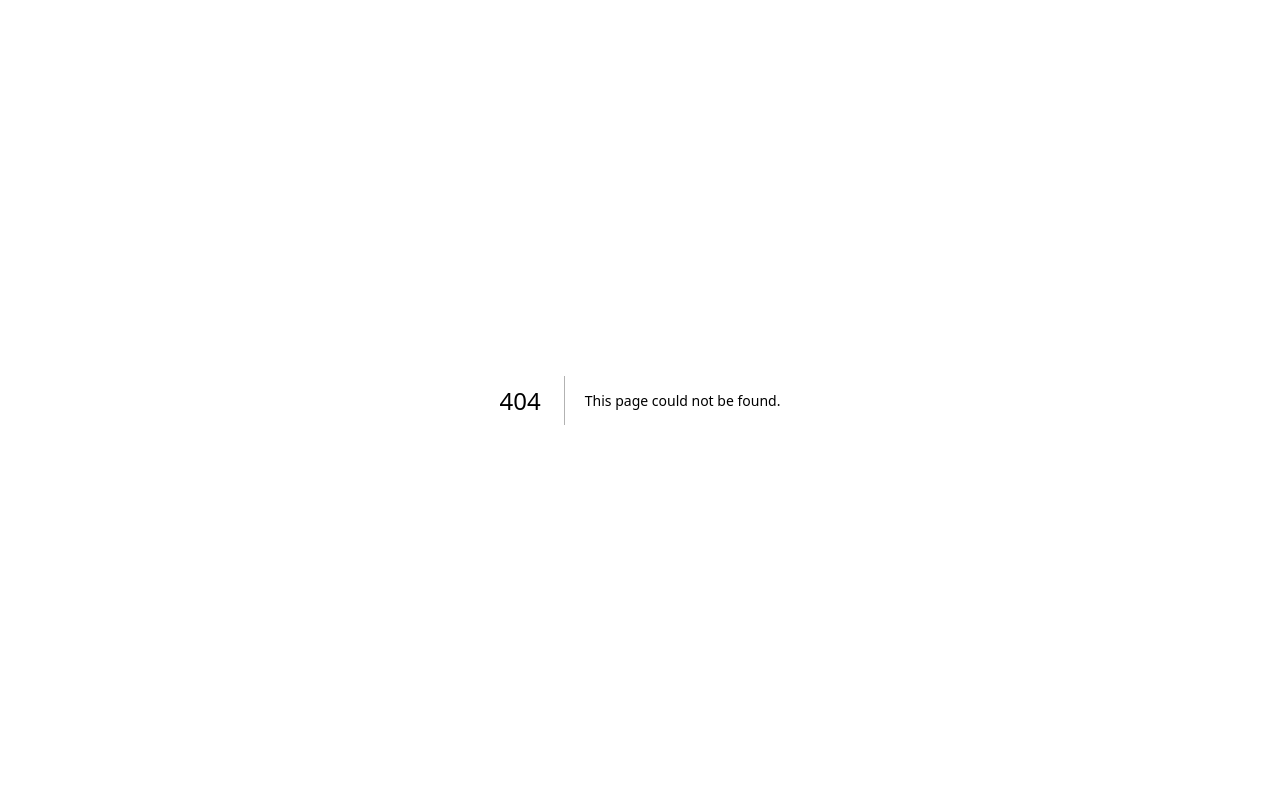
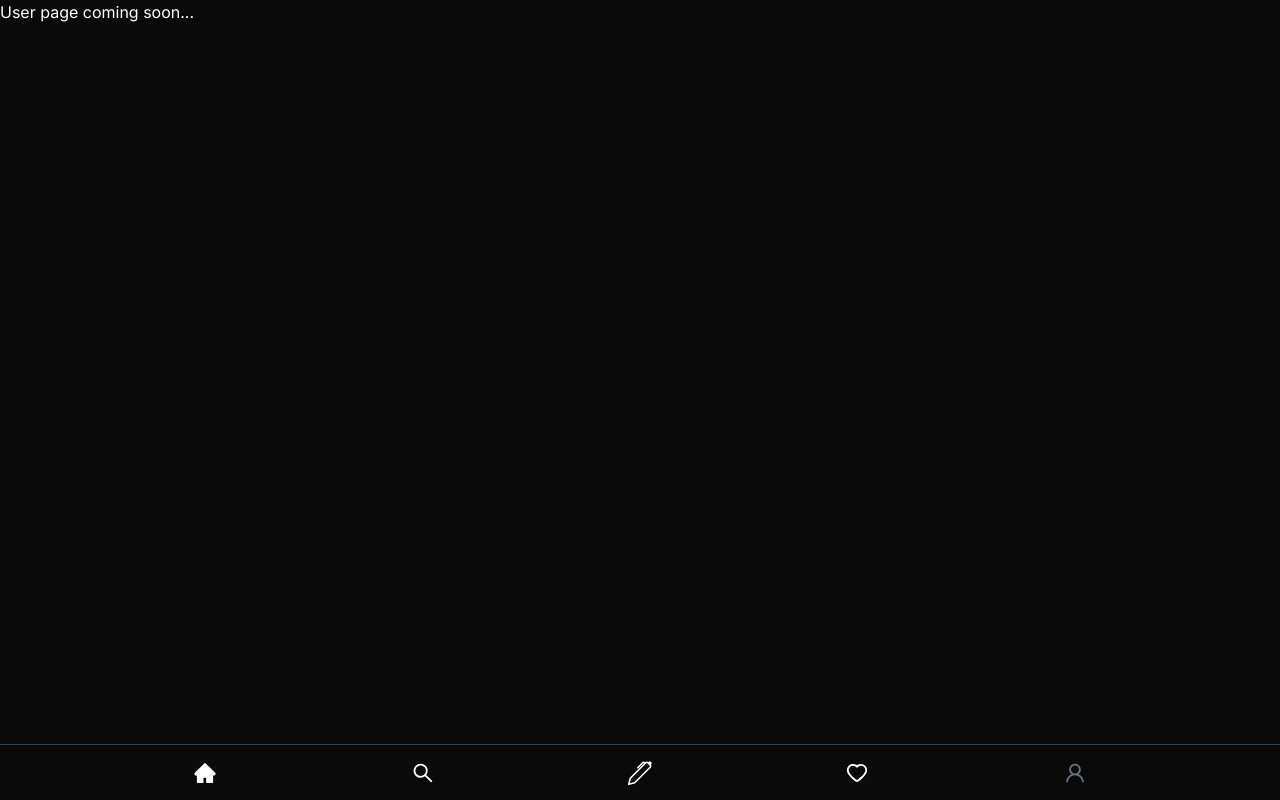
Before and after one commit to Rounak-28/thread-clone, a Next.js app: page /user in a window 1280 px wide. Before the commit this address had no page. Built offline with nearby package versions, Linux system fonts and the light colour scheme.

Commit message:
work on foother navs

```diff
--- a/app/globals.css
+++ b/app/globals.css
@@ -23,10 +23,14 @@
 }
 
 :root {
-  background-color: #1d1c1c;
+  background-color: #0a0a0a;
   color: white;
 }
 
 .bg-dark {
-  background-color: #1d1c1c;
+  background-color: #0a0a0a;
 }
+
+.nav-color {
+  color: rgb(107 114 128);
+}
--- /dev/null
+++ b/app/likes/page.tsx
@@ -0,0 +1,14 @@
+import Footer from "@/components/Footer"
+
+const Page = () => {
+    return (
+      <div>
+      <p>Likes page coming soon...</p>
+      <div className="footer fixed bottom-0">
+        <Footer />
+      </div>
+    </div>
+    )
+  }
+
+  export default Page
--- /dev/null
+++ b/app/search/page.tsx
@@ -0,0 +1,14 @@
+import Footer from "@/components/Footer";
+
+const Page = () => {
+  return (
+    <div>
+      <p>Search page coming soon...</p>
+      <div className="footer fixed bottom-0">
+        <Footer />
+      </div>
+    </div>
+  );
+};
+
+export default Page;
--- /dev/null
+++ b/app/user/page.tsx
@@ -0,0 +1,14 @@
+import Footer from "@/components/Footer"
+
+const Page = () => {
+    return (
+      <div>
+      <p>User page coming soon...</p>
+      <div className="footer fixed bottom-0">
+        <Footer />
+      </div>
+    </div>
+    )
+  }
+
+  export default Page
--- a/components/Footer.tsx
+++ b/components/Footer.tsx
@@ -1,26 +1,32 @@
-import Link from "next/link";
+"use client";
+
 import {
   AiFillHome,
   AiOutlineSearch,
   AiOutlineHeart,
-  AiOutlineHome,
   AiOutlineUser,
 } from "react-icons/ai";
-import { BsFillPenFill, BsFillPersonFill, BsPen } from "react-icons/bs";
+import { BsPen } from "react-icons/bs";
+import NavLink from "./NavLink";
 
 const Footer = () => {
   return (
-    <div className=" border-t-[1px] border-t-gray-700 bg-black text-white text-2xl w-screen h-12 flex justify-evenly items-center">
-      {/* <AiFillHome className="cursor-pointer"/> */}
-      <AiOutlineHome className="cursor-pointer" />
-      <AiOutlineSearch className="cursor-pointer" />
-      {/* <BsFillPenFill className="cursor-pointer"/> */}
-      <Link href="/new_post">
+    <div className=" border-t-[1px] border-t-gray-700 bg-dark text-white text-2xl w-screen h-14 flex justify-evenly items-center">
+      <NavLink href="/">
+        <AiFillHome className="cursor-pointer" />
+      </NavLink>
+      <NavLink href="/search">
+        <AiOutlineSearch className="cursor-pointer" />
+      </NavLink>
+      <NavLink href="/new_post">
         <BsPen className="cursor-pointer" />
-      </Link>
-      <AiOutlineHeart className="cursor-pointer" />
-      <AiOutlineUser className="cursor-pointer" />
-      {/* <BsFillPersonFill className="cursor-pointer"/> */}
+      </NavLink>
+      <NavLink href="/likes">
+        <AiOutlineHeart className="cursor-pointer" />
+      </NavLink>
+      <NavLink href="/user">
+        <AiOutlineUser className="cursor-pointer" />
+      </NavLink>
     </div>
   );
 };
--- /dev/null
+++ b/components/NavLink.tsx
@@ -0,0 +1,17 @@
+import { usePathname } from "next/navigation";
+import Link from "next/link";
+
+export default function NavLink({ href, children, ...props }: any) {
+  const pathname = usePathname();
+  const isActive = pathname === href;
+
+  if (isActive && pathname != "/") {
+    props.className += " nav-color";
+  }
+
+  return (
+    <Link href={href} {...props}>
+      {children}
+    </Link>
+  );
+}
```
